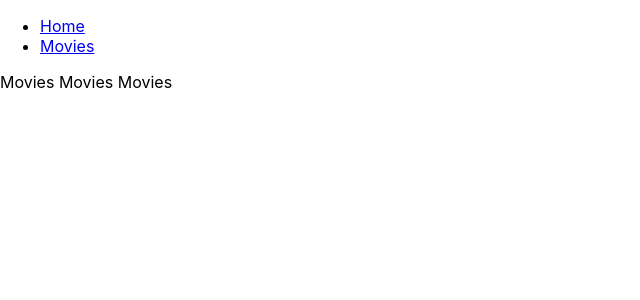
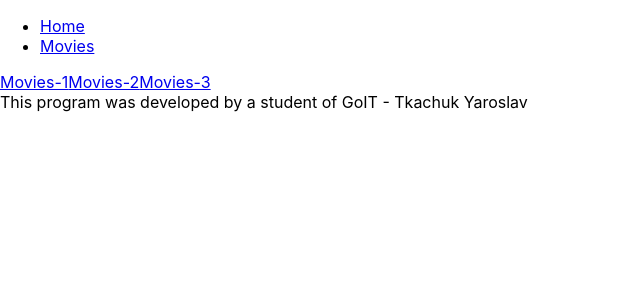
Before and after one commit to Tkachuk-Yaroslav/goit-react-hw-05-movies, a React (Create React App) app: page /movies in a window 1280 px wide. Shown: the top 300 px of the page, without its empty margins (0-640 px from the left). Built offline with nearby package versions, Linux system fonts and the light colour scheme.

Commit message:
added component <Layout>
In the Movies component, an array was used as an example (there will be a request for the backend)

```diff
--- a/src/components/App.jsx
+++ b/src/components/App.jsx
@@ -1,26 +1,18 @@
 import Home from 'pages/Home';
 import Movies from 'pages/Movies';
 import MoviesDetails from 'pages/MoviesDetails';
-import { NavLink, Route, Routes } from 'react-router-dom';
+import { Route, Routes } from 'react-router-dom';
+import Layout from './Layout';
 
 const App = () => {
   return (
     <div>
-      <nav>
-        <ul>
-          <li>
-            <NavLink to="/">Home</NavLink>
-          </li>
-          <li>
-            <NavLink to="/movies">Movies</NavLink>
-          </li>
-        </ul>
-      </nav>
-
       <Routes>
-        <Route path="/" element={<Home />} />
-        <Route path="/movies" element={<Movies />} />
-        <Route path="/movies/:movieId" element={<MoviesDetails />} />
+        <Route path="/" element={<Layout />}>
+          <Route index element={<Home />} />
+          <Route path="movies" element={<Movies />} />
+          <Route path="movies/:movieId" element={<MoviesDetails />} />
+        </Route>
       </Routes>
     </div>
   );
--- /dev/null
+++ b/src/components/Layout.jsx
@@ -0,0 +1,29 @@
+import React from 'react';
+import { NavLink, Outlet } from 'react-router-dom';
+
+const Layout = () => {
+  return (
+    <>
+      <header>
+        <ul>
+          <li>
+            <NavLink to="/">Home</NavLink>
+          </li>
+          <li>
+            <NavLink to="/movies">Movies</NavLink>
+          </li>
+        </ul>
+      </header>
+      <main>
+        <Outlet />
+      </main>
+      <footer>
+        <div>
+          This program was developed by a student of GoIT - Tkachuk Yaroslav
+        </div>
+      </footer>
+    </>
+  );
+};
+
+export default Layout;
--- a/src/pages/Movies.jsx
+++ b/src/pages/Movies.jsx
@@ -1,7 +1,18 @@
 import React from 'react';
+import { Link } from 'react-router-dom';
 
 const Movies = () => {
-  return <div>Movies Movies Movies</div>;
+  return (
+    <div>
+      {['Movies-1', 'Movies-2', 'Movies-3'].map(movie => {
+        return (
+          <Link key={movie} to={`${movie}`}>
+            {movie}
+          </Link>
+        );
+      })}
+    </div>
+  );
 };
 
 export default Movies;
--- a/src/pages/MoviesDetails.jsx
+++ b/src/pages/MoviesDetails.jsx
@@ -1,6 +1,9 @@
 import React from 'react';
+import { useParams } from 'react-router-dom';
 
 const MoviesDetails = () => {
+  const params = useParams();
+  console.log('params', params);
   return <div>MoviesDetails MoviesDetails MoviesDetails </div>;
 };
 
```
